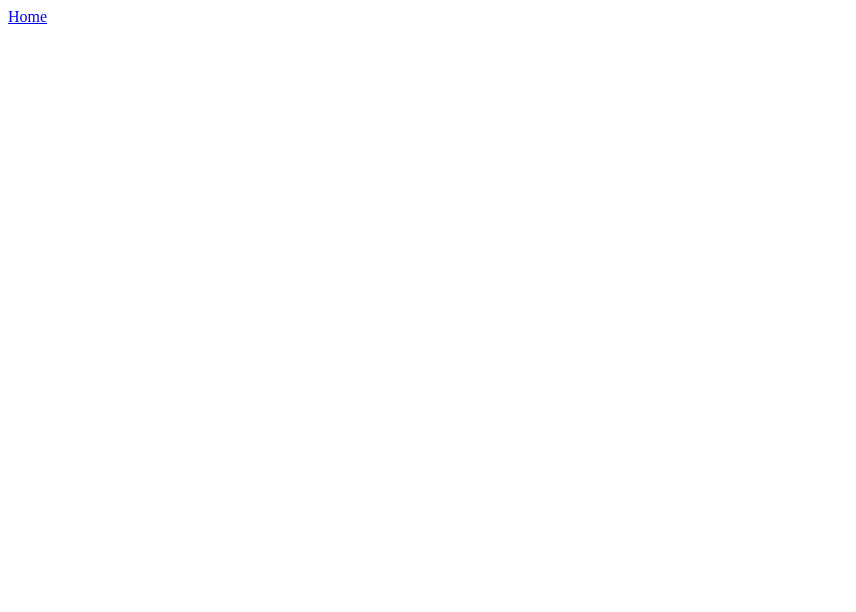
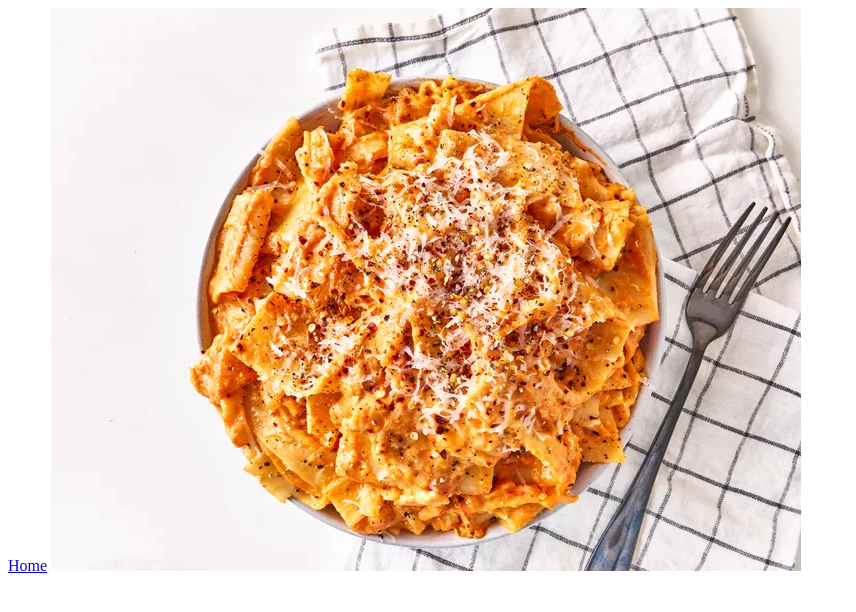
Before and after one commit to jdy7149/odin-recipes, a plain HTML site: page recipes/cheesy-lasagna-sheet-pasta.html in a window 1280 px wide. Shown: the whole page, without its empty margins (0-856 px from the left). Drawn offline with Linux system fonts and the light colour scheme.

Commit message:
Add img to cheesy lasagna sheet pasta html

```diff
--- a/recipes/cheesy-lasagna-sheet-pasta.html
+++ b/recipes/cheesy-lasagna-sheet-pasta.html
@@ -7,5 +7,6 @@
 </head>
 <body>
     <a href="../index.html">Home</a>
+    <img src="../img/CheesyLasagnaSheets.webp" alt="cheesy lasagna sheet pasta">
 </body>
 </html>
```
